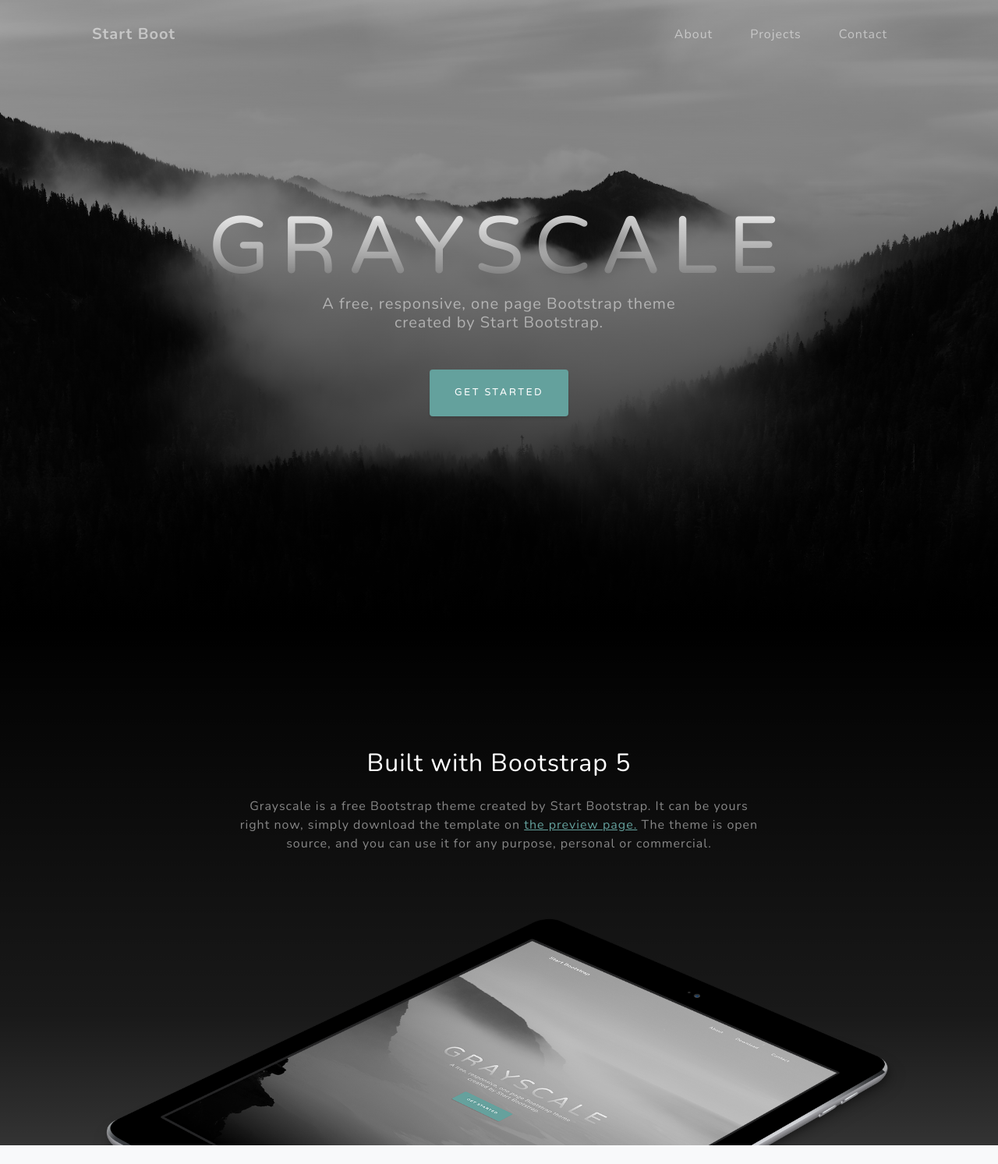
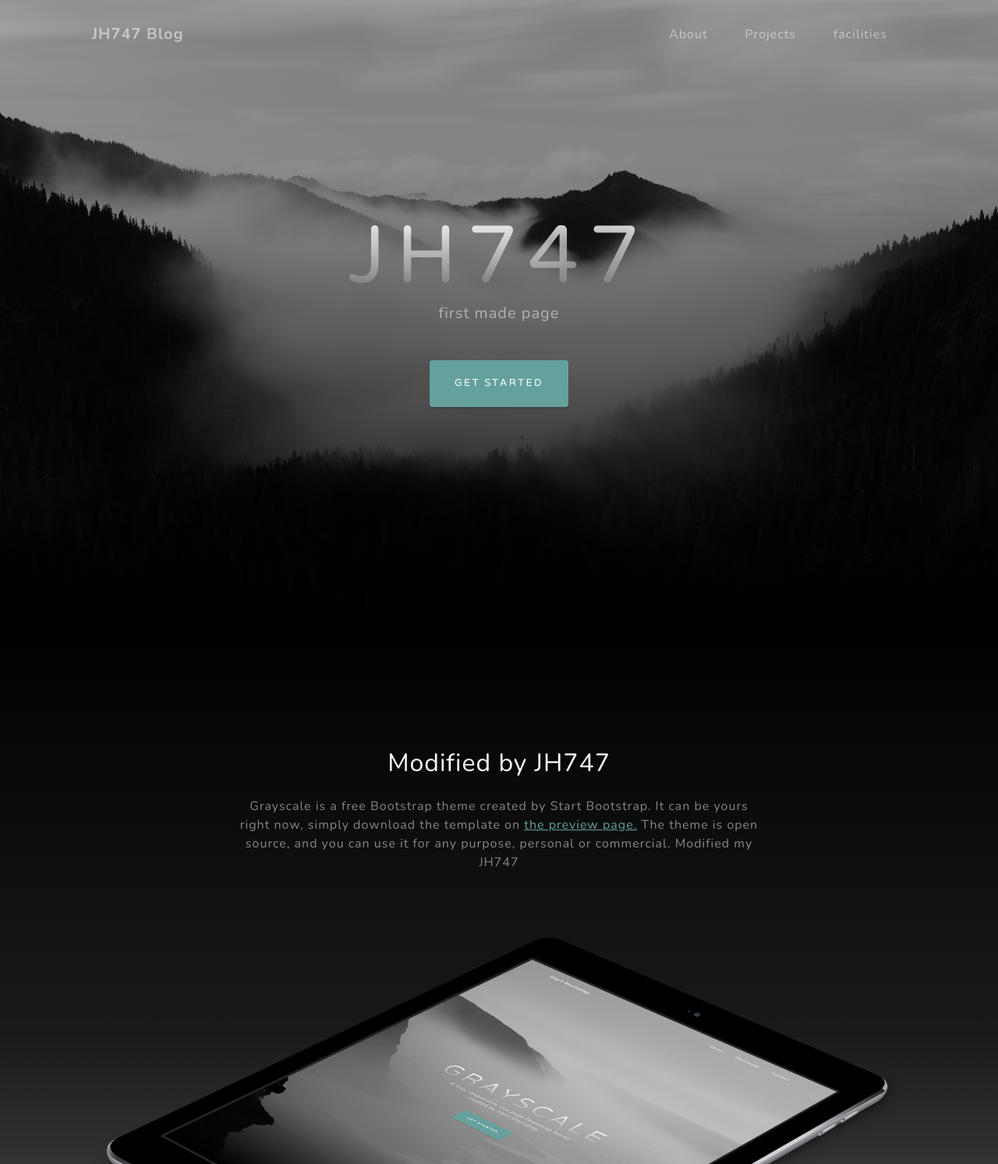
Before and after one commit to JH747/JHlog, a plain HTML site: page index.html in a window 1280 px wide. Shown: the top 1493 px of the page at 78% size. Drawn offline with nearby package versions, Linux system fonts and the light colour scheme.

Commit message:
Update index.html

```diff
--- a/index.html
+++ b/index.html
@@ -19,7 +19,7 @@
         <!-- Navigation-->
         <nav class="navbar navbar-expand-lg navbar-light fixed-top" id="mainNav">
             <div class="container px-4 px-lg-5">
-                <a class="navbar-brand" href="#page-top">Start Boot</a>
+                <a class="navbar-brand" href="#page-top">JH747 Blog</a>
                 <button class="navbar-toggler navbar-toggler-right" type="button" data-bs-toggle="collapse" data-bs-target="#navbarResponsive" aria-controls="navbarResponsive" aria-expanded="false" aria-label="Toggle navigation">
                     Menu
                     <i class="fas fa-bars"></i>
@@ -28,7 +28,7 @@
                     <ul class="navbar-nav ms-auto">
                         <li class="nav-item"><a class="nav-link" href="#about">About</a></li>
                         <li class="nav-item"><a class="nav-link" href="#projects">Projects</a></li>
-                        <li class="nav-item"><a class="nav-link" href="#signup">Contact</a></li>
+                        <li class="nav-item"><a class="nav-link" href="#signup">facilities</a></li>
                     </ul>
                 </div>
             </div>
@@ -38,8 +38,8 @@
             <div class="container px-4 px-lg-5 d-flex h-100 align-items-center justify-content-center">
                 <div class="d-flex justify-content-center">
                     <div class="text-center">
-                        <h1 class="mx-auto my-0 text-uppercase">Grayscale</h1>
-                        <h2 class="text-white-50 mx-auto mt-2 mb-5">A free, responsive, one page Bootstrap theme created by Start Bootstrap.</h2>
+                        <h1 class="mx-auto my-0 text-uppercase">JH747</h1>
+                        <h2 class="text-white-50 mx-auto mt-2 mb-5">first made page</h2>
                         <a class="btn btn-primary" href="#about">Get Started</a>
                     </div>
                 </div>
@@ -50,11 +50,11 @@
             <div class="container px-4 px-lg-5">
                 <div class="row gx-4 gx-lg-5 justify-content-center">
                     <div class="col-lg-8">
-                        <h2 class="text-white mb-4">Built with Bootstrap 5</h2>
+                        <h2 class="text-white mb-4">Modified by JH747 </h2>
                         <p class="text-white-50">
                             Grayscale is a free Bootstrap theme created by Start Bootstrap. It can be yours right now, simply download the template on
                             <a href="https://startbootstrap.com/theme/grayscale/">the preview page.</a>
-                            The theme is open source, and you can use it for any purpose, personal or commercial.
+                            The theme is open source, and you can use it for any purpose, personal or commercial. Modified my JH747
                         </p>
                     </div>
                 </div>
```
